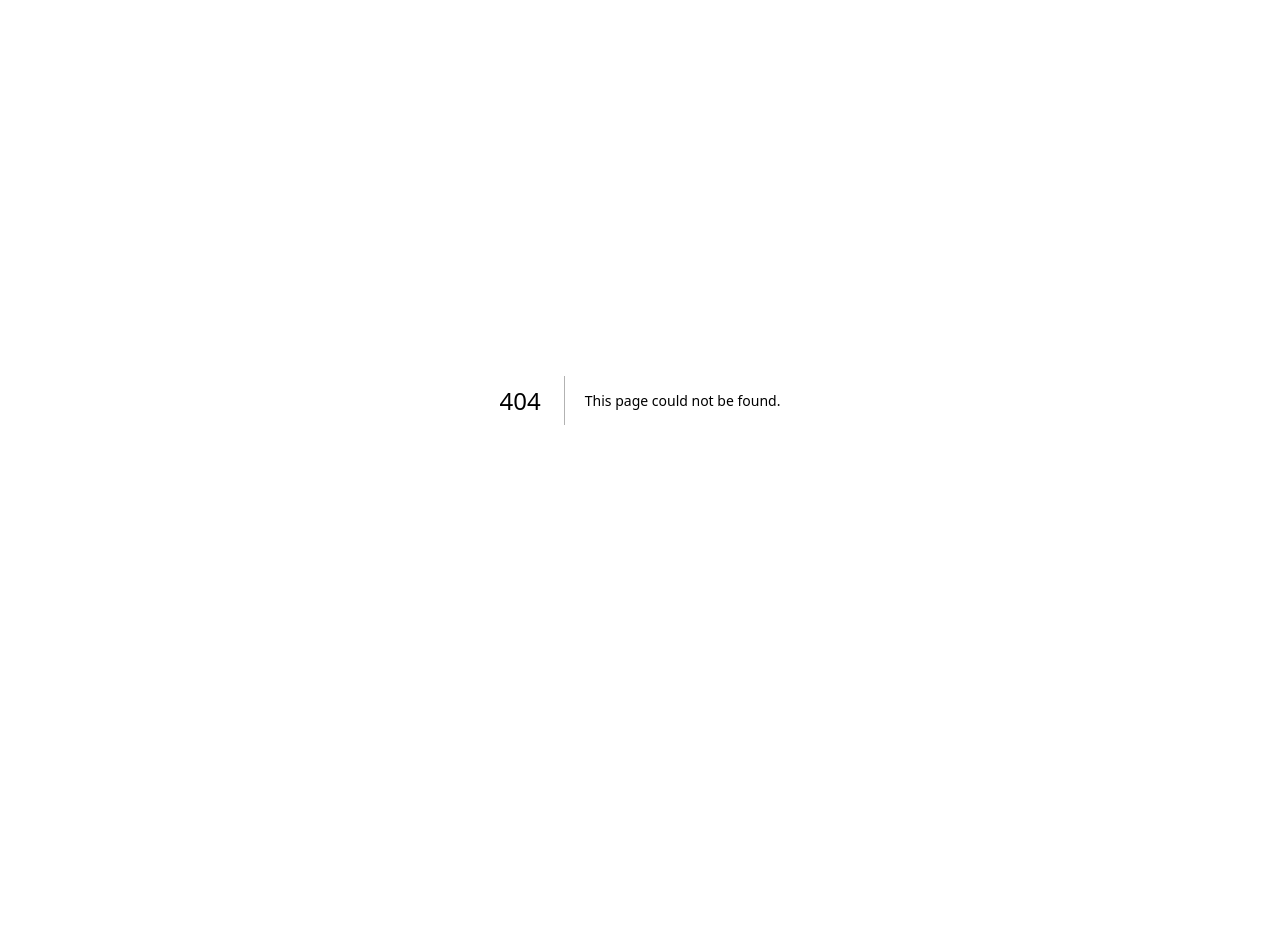
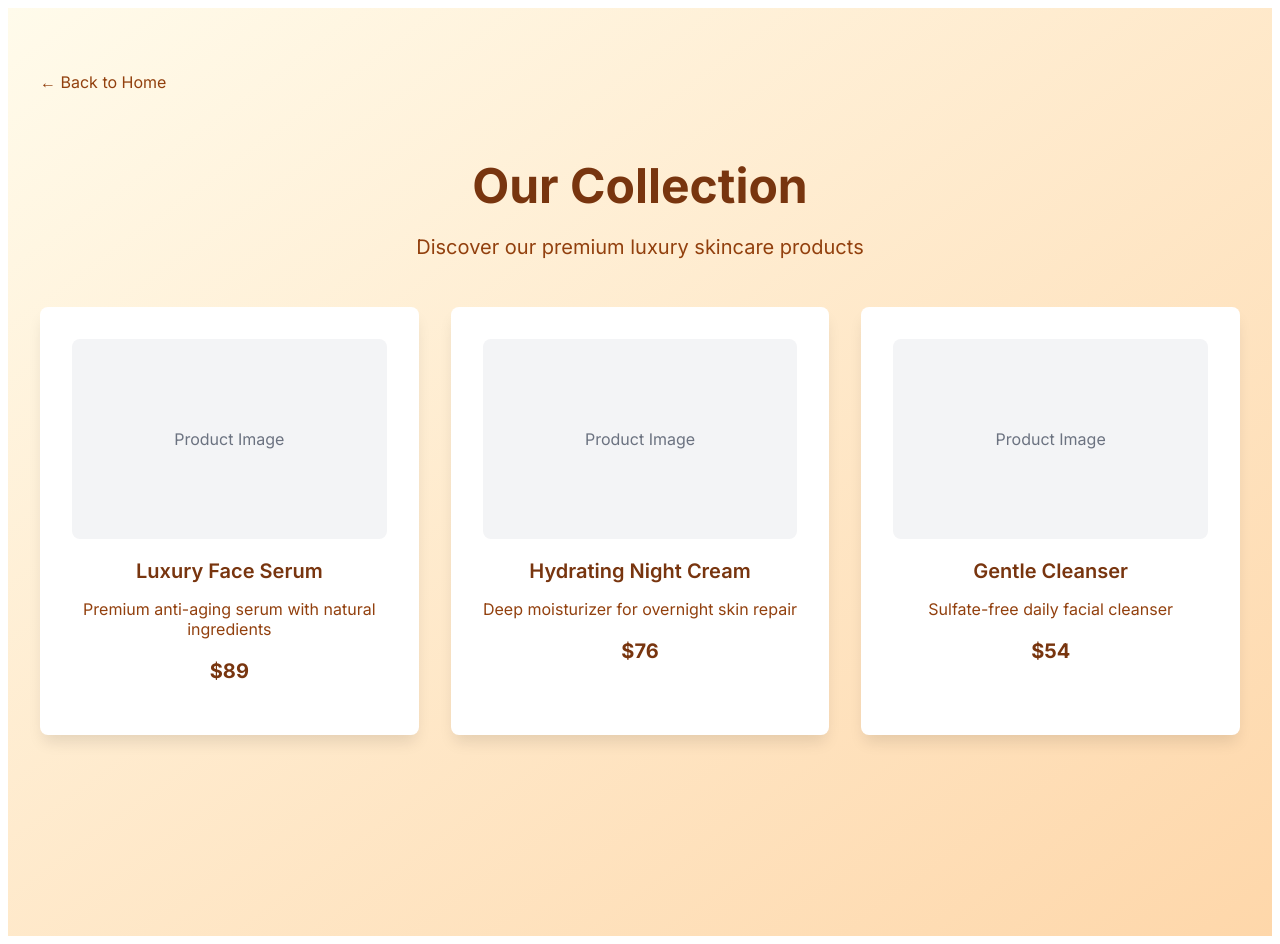
Before and after one commit to ptbandeira/Kapunka-website, a Next.js app: page /products in a window 1280 px wide. Before the commit this address had no page. Before the commit the page ends 800 px from the top, so only its background shows below. Built offline with nearby package versions, Linux system fonts and the light colour scheme.

Commit message:
Fix 404 error - create products page and simplify home page

```diff
--- a/src/app/page.tsx
+++ b/src/app/page.tsx
@@ -1,37 +1,93 @@
-import Link from "next/link";
-
 export default function Home() {
   return (
-    <main className="min-h-screen bg-gradient-to-br from-amber-50 to-orange-100">
-      <div className="container mx-auto px-4 py-16">
-        <header className="text-center mb-16">
-          <h1 className="text-6xl font-bold text-amber-900 mb-4">Kapunka</h1>
-          <p className="text-xl text-amber-700">Luxury Skincare Redefined</p>
-        </header>
+    <div style={{
+      minHeight: '100vh',
+      background: 'linear-gradient(to bottom right, #fffbeb, #fed7aa)',
+      padding: '4rem 1rem',
+      textAlign: 'center'
+    }}>
+      <h1 style={{
+        fontSize: '3.75rem',
+        fontWeight: 'bold',
+        color: '#78350f',
+        marginBottom: '1rem'
+      }}>
+        Kapunka
+      </h1>
+      <p style={{
+        fontSize: '1.25rem',
+        color: '#92400e',
+        marginBottom: '4rem'
+      }}>
+        Luxury Skincare Redefined
+      </p>
 
-        <section className="grid md:grid-cols-3 gap-8 mb-16">
-          <div className="bg-white rounded-lg shadow-lg p-8 text-center">
-            <h2 className="text-2xl font-semibold text-amber-900 mb-4">Premium Ingredients</h2>
-            <p className="text-amber-700">Crafted with the finest natural ingredients for exceptional results.</p>
-          </div>
+      <div style={{
+        display: 'grid',
+        gridTemplateColumns: 'repeat(auto-fit, minmax(300px, 1fr))',
+        gap: '2rem',
+        marginBottom: '4rem',
+        maxWidth: '1200px',
+        margin: '0 auto 4rem auto'
+      }}>
+        <div style={{
+          background: 'white',
+          padding: '2rem',
+          borderRadius: '0.5rem',
+          boxShadow: '0 10px 15px -3px rgba(0, 0, 0, 0.1)'
+        }}>
+          <h2 style={{ fontSize: '1.5rem', fontWeight: '600', color: '#78350f', marginBottom: '1rem' }}>
+            Premium Ingredients
+          </h2>
+          <p style={{ color: '#92400e' }}>
+            Crafted with the finest natural ingredients for exceptional results.
+          </p>
+        </div>
 
-          <div className="bg-white rounded-lg shadow-lg p-8 text-center">
-            <h2 className="text-2xl font-semibold text-amber-900 mb-4">Scientific Innovation</h2>
-            <p className="text-amber-700">Advanced formulations backed by cutting-edge skincare research.</p>
-          </div>
+        <div style={{
+          background: 'white',
+          padding: '2rem',
+          borderRadius: '0.5rem',
+          boxShadow: '0 10px 15px -3px rgba(0, 0, 0, 0.1)'
+        }}>
+          <h2 style={{ fontSize: '1.5rem', fontWeight: '600', color: '#78350f', marginBottom: '1rem' }}>
+            Scientific Innovation
+          </h2>
+          <p style={{ color: '#92400e' }}>
+            Advanced formulations backed by cutting-edge skincare research.
+          </p>
+        </div>
 
-          <div className="bg-white rounded-lg shadow-lg p-8 text-center">
-            <h2 className="text-2xl font-semibold text-amber-900 mb-4">Sustainable Luxury</h2>
-            <p className="text-amber-700">Eco-conscious packaging and ethically sourced ingredients.</p>
-          </div>
-        </section>
+        <div style={{
+          background: 'white',
+          padding: '2rem',
+          borderRadius: '0.5rem',
+          boxShadow: '0 10px 15px -3px rgba(0, 0, 0, 0.1)'
+        }}>
+          <h2 style={{ fontSize: '1.5rem', fontWeight: '600', color: '#78350f', marginBottom: '1rem' }}>
+            Sustainable Luxury
+          </h2>
+          <p style={{ color: '#92400e' }}>
+            Eco-conscious packaging and ethically sourced ingredients.
+          </p>
+        </div>
+      </div>
 
-        <section className="text-center">
-          <Link href="/products" className="bg-amber-700 text-white px-8 py-4 rounded-lg text-lg font-semibold hover:bg-amber-800 transition-colors">
-            Explore Collection
-          </Link>
-        </section>
-      </div>
-    </main>
+      <a
+        href="/products"
+        style={{
+          background: '#92400e',
+          color: 'white',
+          padding: '1rem 2rem',
+          borderRadius: '0.5rem',
+          fontSize: '1.125rem',
+          fontWeight: '600',
+          textDecoration: 'none',
+          display: 'inline-block'
+        }}
+      >
+        Explore Collection
+      </a>
+    </div>
   );
 }
--- /dev/null
+++ b/src/app/products/page.tsx
@@ -0,0 +1,140 @@
+import Link from "next/link";
+
+export default function ProductsPage() {
+  return (
+    <div style={{
+      minHeight: '100vh',
+      background: 'linear-gradient(to bottom right, #fffbeb, #fed7aa)',
+      padding: '4rem 1rem'
+    }}>
+      <div style={{ maxWidth: '1200px', margin: '0 auto' }}>
+        <Link
+          href="/"
+          style={{
+            color: '#92400e',
+            textDecoration: 'none',
+            marginBottom: '2rem',
+            display: 'inline-block'
+          }}
+        >
+          ← Back to Home
+        </Link>
+
+        <h1 style={{
+          fontSize: '3rem',
+          fontWeight: 'bold',
+          color: '#78350f',
+          marginBottom: '1rem',
+          textAlign: 'center'
+        }}>
+          Our Collection
+        </h1>
+
+        <p style={{
+          fontSize: '1.25rem',
+          color: '#92400e',
+          marginBottom: '3rem',
+          textAlign: 'center'
+        }}>
+          Discover our premium luxury skincare products
+        </p>
+
+        <div style={{
+          display: 'grid',
+          gridTemplateColumns: 'repeat(auto-fit, minmax(300px, 1fr))',
+          gap: '2rem'
+        }}>
+          <div style={{
+            background: 'white',
+            padding: '2rem',
+            borderRadius: '0.5rem',
+            boxShadow: '0 10px 15px -3px rgba(0, 0, 0, 0.1)',
+            textAlign: 'center'
+          }}>
+            <div style={{
+              height: '200px',
+              background: '#f3f4f6',
+              borderRadius: '0.5rem',
+              marginBottom: '1rem',
+              display: 'flex',
+              alignItems: 'center',
+              justifyContent: 'center',
+              color: '#6b7280'
+            }}>
+              Product Image
+            </div>
+            <h3 style={{ fontSize: '1.25rem', fontWeight: '600', color: '#78350f', marginBottom: '0.5rem' }}>
+              Luxury Face Serum
+            </h3>
+            <p style={{ color: '#92400e', marginBottom: '1rem' }}>
+              Premium anti-aging serum with natural ingredients
+            </p>
+            <p style={{ fontSize: '1.25rem', fontWeight: 'bold', color: '#78350f' }}>
+              $89
+            </p>
+          </div>
+
+          <div style={{
+            background: 'white',
+            padding: '2rem',
+            borderRadius: '0.5rem',
+            boxShadow: '0 10px 15px -3px rgba(0, 0, 0, 0.1)',
+            textAlign: 'center'
+          }}>
+            <div style={{
+              height: '200px',
+              background: '#f3f4f6',
+              borderRadius: '0.5rem',
+              marginBottom: '1rem',
+              display: 'flex',
+              alignItems: 'center',
+              justifyContent: 'center',
+              color: '#6b7280'
+            }}>
+              Product Image
+            </div>
+            <h3 style={{ fontSize: '1.25rem', fontWeight: '600', color: '#78350f', marginBottom: '0.5rem' }}>
+              Hydrating Night Cream
+            </h3>
+            <p style={{ color: '#92400e', marginBottom: '1rem' }}>
+              Deep moisturizer for overnight skin repair
+            </p>
+            <p style={{ fontSize: '1.25rem', fontWeight: 'bold', color: '#78350f' }}>
+              $76
+            </p>
+          </div>
+
+          <div style={{
+            background: 'white',
+            padding: '2rem',
+            borderRadius: '0.5rem',
+            boxShadow: '0 10px 15px -3px rgba(0, 0, 0, 0.1)',
+            textAlign: 'center'
+          }}>
+            <div style={{
+              height: '200px',
+              background: '#f3f4f6',
+              borderRadius: '0.5rem',
+              marginBottom: '1rem',
+              display: 'flex',
+              alignItems: 'center',
+              justifyContent: 'center',
+              color: '#6b7280'
+            }}>
+              Product Image
+            </div>
+            <h3 style={{ fontSize: '1.25rem', fontWeight: '600', color: '#78350f', marginBottom: '0.5rem' }}>
+              Gentle Cleanser
+            </h3>
+            <p style={{ color: '#92400e', marginBottom: '1rem' }}>
+              Sulfate-free daily facial cleanser
+            </p>
+            <p style={{ fontSize: '1.25rem', fontWeight: 'bold', color: '#78350f' }}>
+              $54
+            </p>
+          </div>
+        </div>
+      </div>
+    </div>
+  );
+}
```
